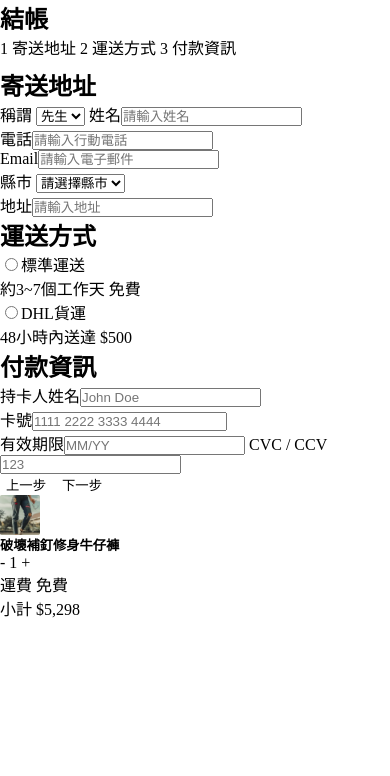
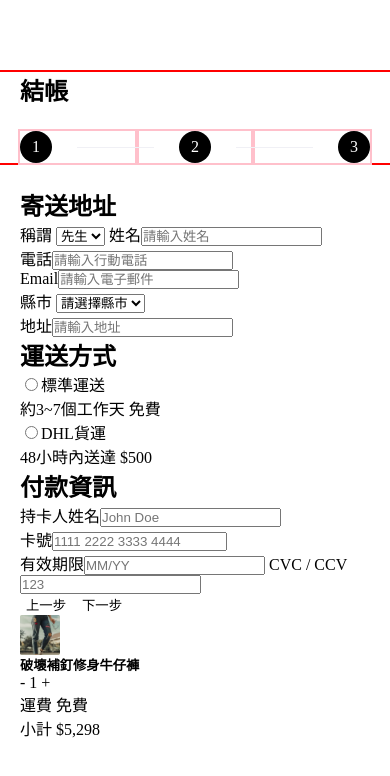
Before and after one commit to limecorner/a-shop, a website built with webpack: page index.html in a window 390 px wide. Built offline with nearby package versions, Linux system fonts and the light colour scheme.

Commit message:
mobile stepper

```diff
--- a/index.html
+++ b/index.html
@@ -13,24 +13,24 @@
   <main id="main-content">
     <div class="main-container">
       <div class="left-content">
-        <div id="step-control" class="stepper-panel">
+        <div id="step-control" class="stepper-panel mb-6">
           <div class="container">
             <div>
-              <h3 class="step-title">結帳</h3>
+              <h3 class="step-title mb-6">結帳</h3>
             </div>
             <div class="stepper-container">
               <span class="step">
-                <span class="circle-container">1</span>
+                <span class="circle-container"></span>
+                <span class="connect-line-left"></span>
                 <span class="label-container">寄送地址</span>
               </span>
-              <span class="step">
-                <span class="circle-container">2</span>
-                <span class="connect-line"></span>
+              <span class="step d-flex justify-content-center">
+                <span class="circle-container"></span>
                 <span class="label-container">運送方式</span>
               </span>
-              <span class="step">
-                <span class="circle-container">3</span>
-                <span class="connect-line"></span>
+              <span class="step d-flex justify-content-end">
+                <span class="circle-container"></span>
+                <span class="connect-line-right"></span>
                 <span class="label-container">付款資訊</span>
               </span>
             </div>
--- a/src/scss/main.scss
+++ b/src/scss/main.scss
@@ -72,23 +72,20 @@ input:invalid {
   box-shadow: none;
 }
 
-
-
-
-
 /* basic setting */
 
 $black: #000;
-$light-black: #2A2A2A;
-$dark-gray:#AFB1BD;
-$light-grey: #F0F0F5;
-$bright-pink: #F67599;
+$light-black: #2a2a2a;
+$dark-gray: #afb1bd;
+$light-gray: #f0f0f5;
+$white: #fff;
+$bright-pink: #f67599;
 
 $sizes: (
   25: 25%,
   50: 50%,
   75: 75%,
-  100: 100%
+  100: 100%,
 );
 
 /* 使用@each 產出css size設定 */
@@ -104,27 +101,27 @@ $spacer: 1rem;
 $spacers: (
   0: 0,
   1: (
-    $spacer * 0.25
+    $spacer * 0.25,
   ),
   2: (
-    $spacer * 0.5
+    $spacer * 0.5,
   ),
   3: (
-    $spacer * 0.75
+    $spacer * 0.75,
   ),
   4: $spacer,
   5: (
-    $spacer * 1.25
+    $spacer * 1.25,
   ),
   6: (
-    $spacer * 1.5
+    $spacer * 1.5,
   ),
   7: (
-    $spacer * 1.75
+    $spacer * 1.75,
   ),
   8: (
-    $spacer * 2
-  )
+    $spacer * 2,
+  ),
 );
 
 /* 使用@each 產出css spacer設定 */
@@ -254,21 +251,78 @@ body {
   @for $i from 1 through $num {
     &:nth-child(#{$i}) .circle-container::after {
       content: "#{$i}";
+      color: $white;
     }
   }
 }
 
 /* style start */
 
-img{
+img {
   width: 40px;
 }
 
-.stepper-panel{
-  & .step-title{
+.container {
+  padding: 0 20px;
+}
+
+.stepper-panel {
+  outline: 2px solid red;
+  margin-top: 72px;
+  & .step-title {
     font-size: 24px;
   }
-  & .stepper-container{
+  & .stepper-container {
+    outline: 2px solid blue;
+    display: flex;
+    // justify-content: space-between;
     height: 32px;
+    & .step {
+      outline: 2px solid pink;
+      flex: 1;
+      display: flex;
+      position: relative;
+      @include getStepNums(3);
+      & .circle-container {
+        display: flex;
+        justify-content: center;
+        align-items: center;
+        width: 32px;
+        height: 32px;
+        background-color: $black;
+        border-radius: 50%;
+        color: $white;
+      }
+      & .connect-line-left,
+      .connect-line-right {
+        z-index: 20;
+        position: absolute;
+        top: 16px;
+        height: 1px;
+        background-color: $light-gray;
+      }
+      & .connect-line-left {
+        right: calc(-50% + 35%);
+        left: calc(16px + 35%);
+      }
+      & .connect-line-right {
+        right: calc(16px + 35%);
+        left: calc(-50% + 35%);
+        height: 1px;
+      }
+      & .label-container {
+        display: none;
+      }
+    }
   }
 }
+
+.circle-container {
+  display: flex;
+  flex-direction: row;
+  width: 32px;
+  height: 32px;
+  background-color: $black;
+  border-radius: 50%;
+  color: $white;
+}
```
Also changed, not shown: dist/main.css.
